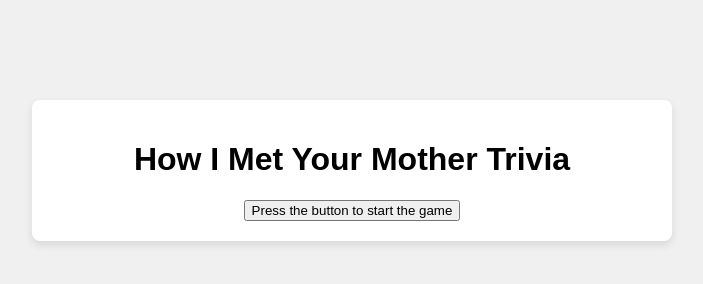
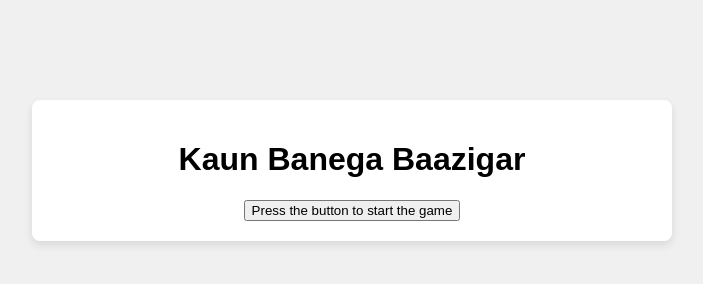
Before and after one commit to sakets12/birthday-trivia, a plain HTML site: page index.html in a window 1280 px wide. Shown: the whole page, without its empty margins (288-991 px from the left). Drawn offline with Linux system fonts and the light colour scheme.

Commit message:
:lipstick: updating the title

```diff
--- a/index.html
+++ b/index.html
@@ -9,7 +9,7 @@
 </head>
 <body>
   <div class="container">
-    <h1>How I Met Your Mother Trivia</h1>
+    <h1>Kaun Banega Baazigar</h1>
     <button id="start-btn">Press the button to start the game</button>
     <div id="game-area" class="hidden">
       <p id="question"></p>
```
